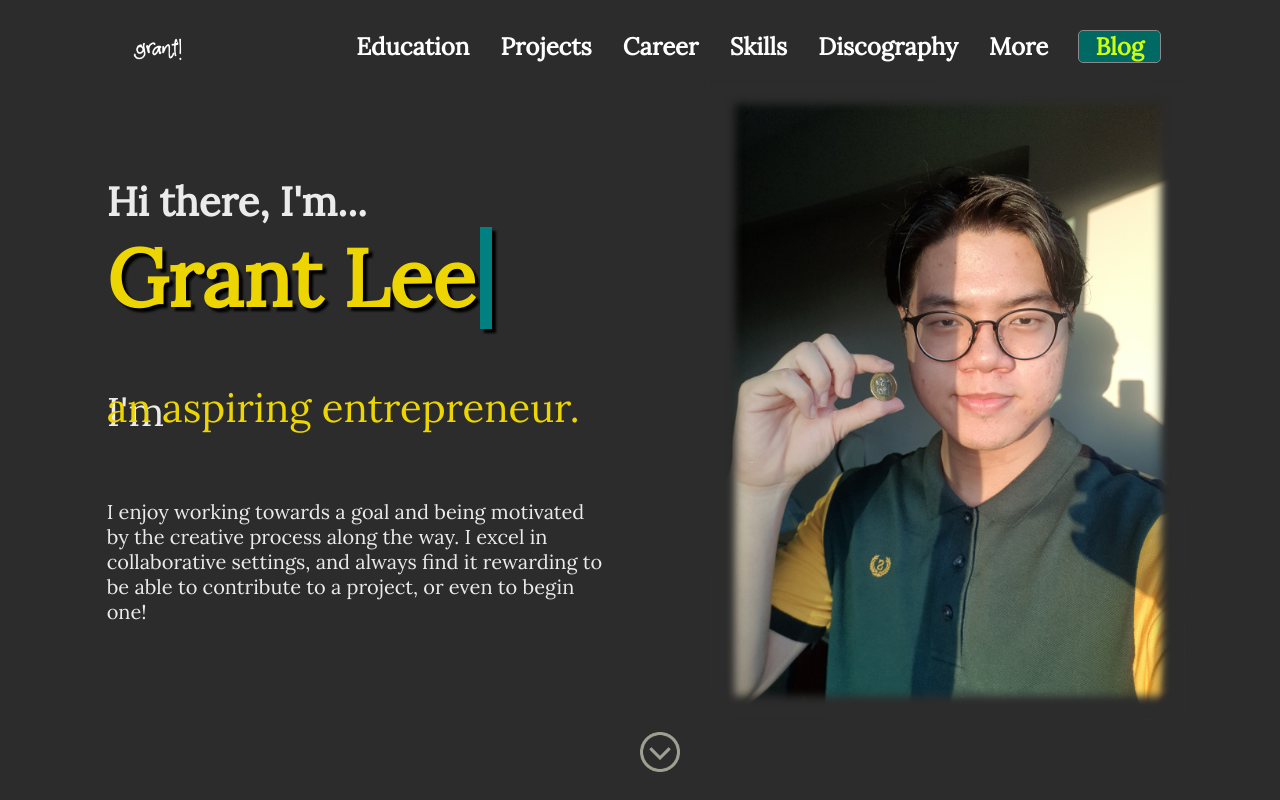
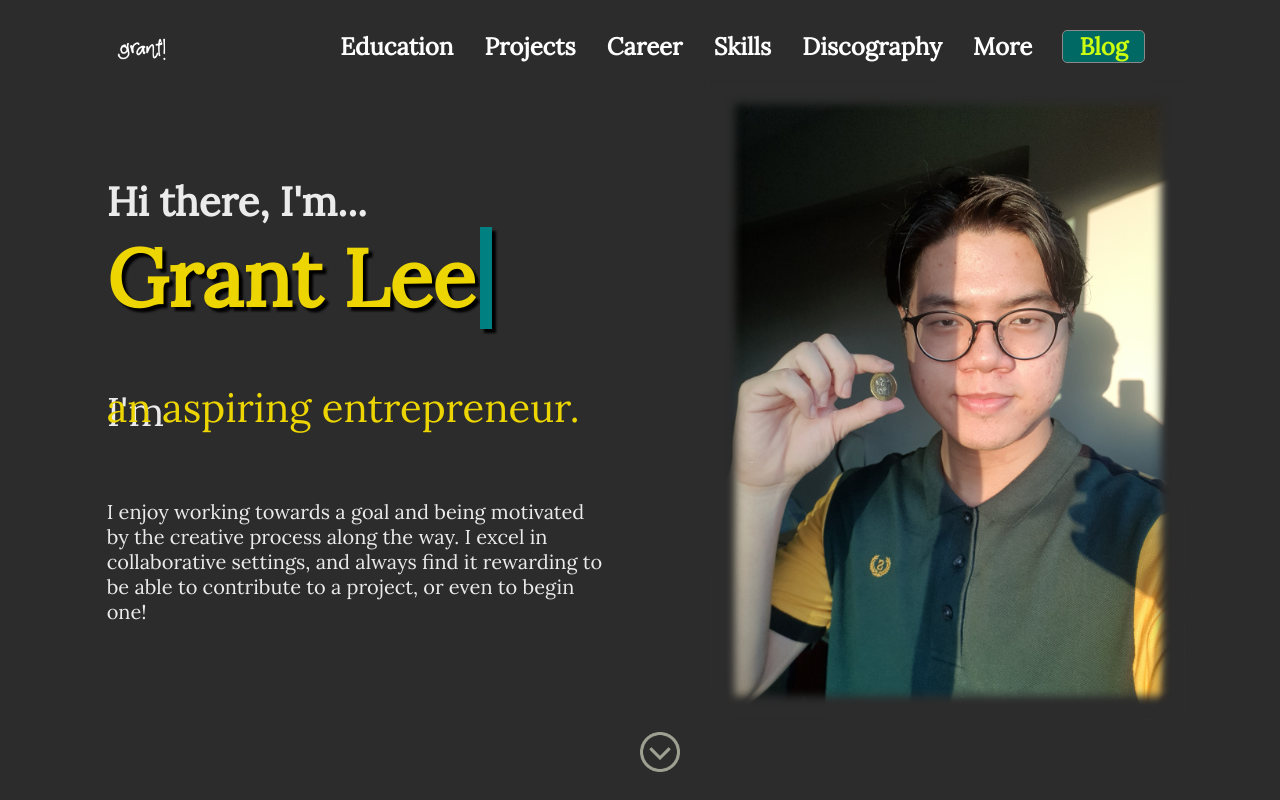
Before and after one commit to grrrrnt/personal-website, a React (Create React App) app: page / in a window 1280 px wide. Shown: the top 800 px of the page. Built offline with nearby package versions, Linux system fonts and the light colour scheme; no server answers; some icons are missing; a web font is replaced by a local one.

Commit message:
Fixed navbar padding issue

```diff
--- a/src/components/navbar/Navbar.css
+++ b/src/components/navbar/Navbar.css
@@ -1,6 +1,6 @@
 .navbar {
     background-color: transparent;
-    padding: 0.5rem 1rem;
+    padding: 0.5rem 0;
     position: fixed;
     top: 0;
     width: 100%;
```
